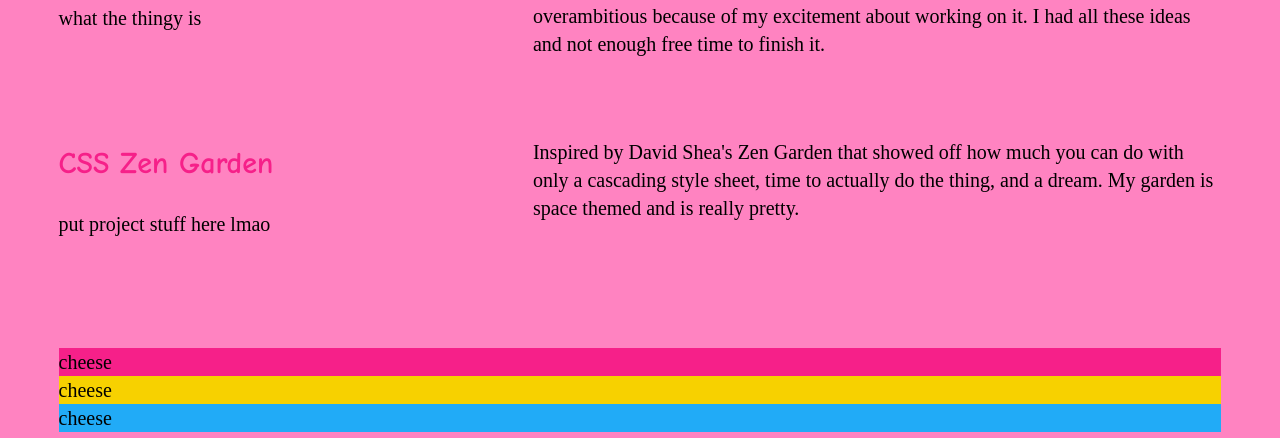
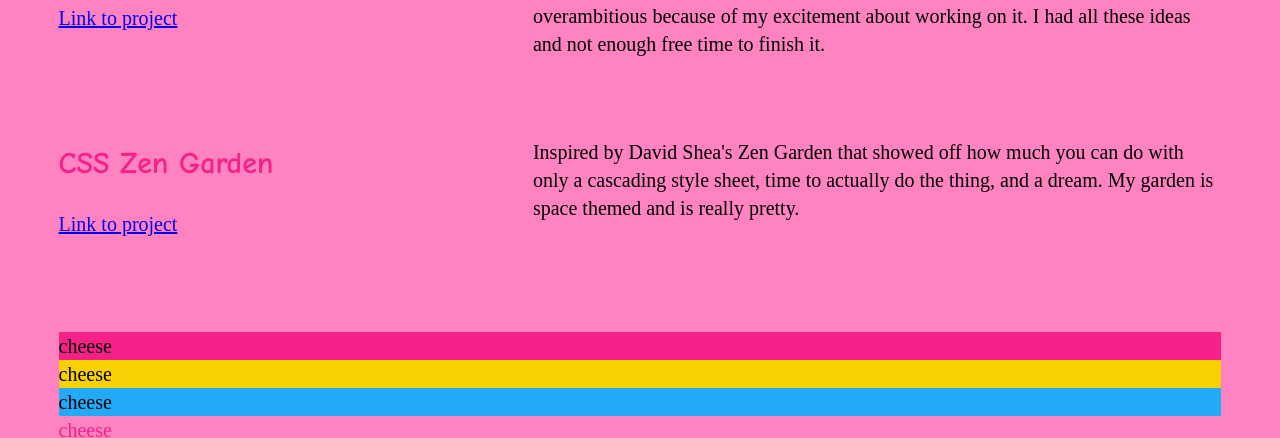
Before and after one commit to IACS-CS/web-design-portfolio-Bac0nPANcakes, a website: page public/index.html in a window 1280 px wide. Shown: the part 774-1212 px from the top of the page. Drawn offline with Linux system fonts and the light colour scheme; a web font is replaced by a local one.

Commit message:
added links to projects

```diff
--- a/public/index.html
+++ b/public/index.html
@@ -48,7 +48,7 @@ THAT'S WHY IT'S BEEN A STRUGGLE YOU SILLY GOOBER (affectionate)
 
       <section class="cyoa">
         <h2 class="pink">Choose-Your-Own Adventure Project</h2>
-        <p>what the thingy is</p>
+        <a href="https://chooseyourownlobotomy.netlify.app/" target_blank>Link to project</a>
       </section>
 
 
@@ -65,7 +65,7 @@ free time to finish it.
 
 <section class="garden">
 <h2>CSS Zen Garden</h2>
-  <p>put project stuff here lmao</p>
+  <a href="https://iacs-zen-garden.netlify.app/#stardust-klein" target_blank>Link to project</a>
 </section>
 
 <section class= "words2">
```
